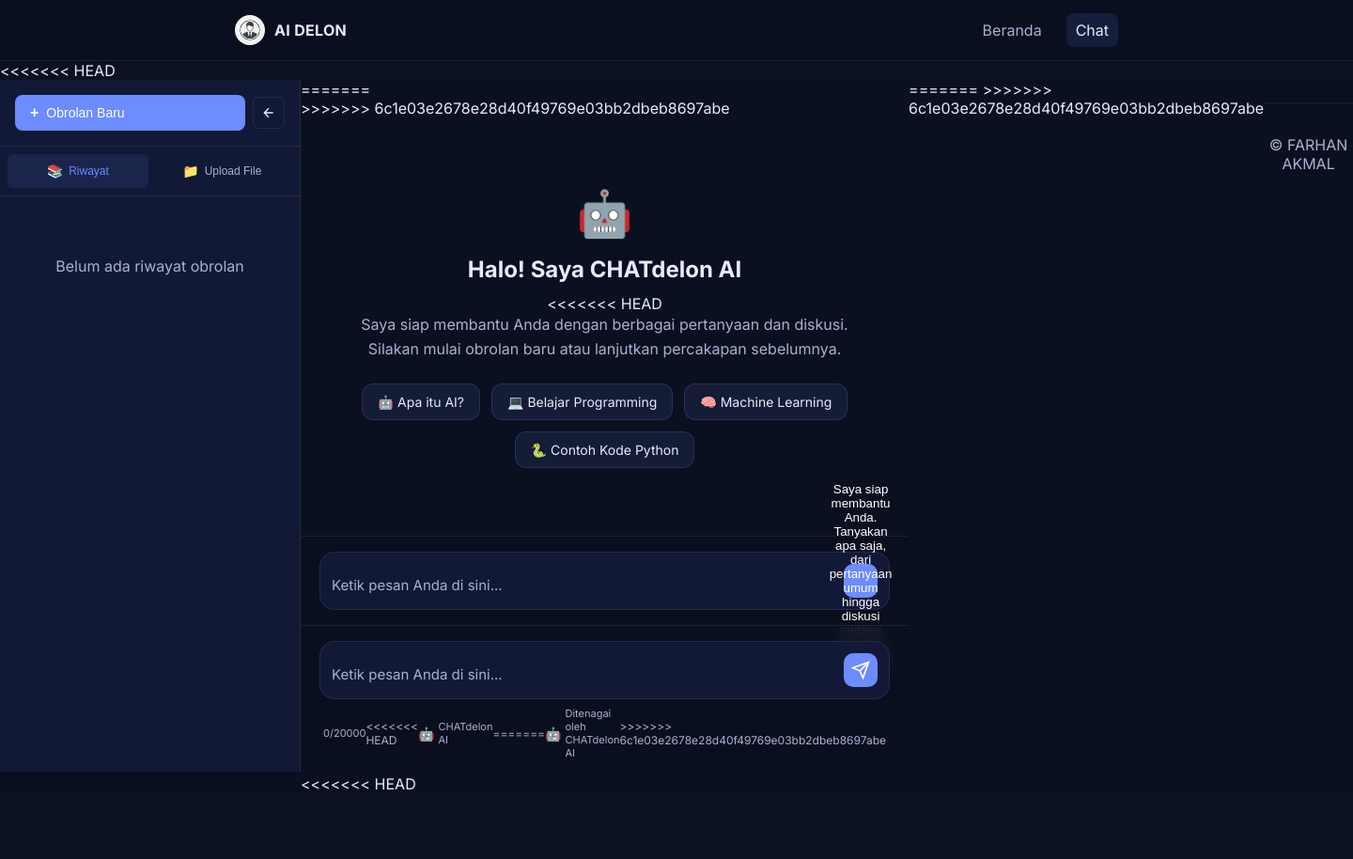
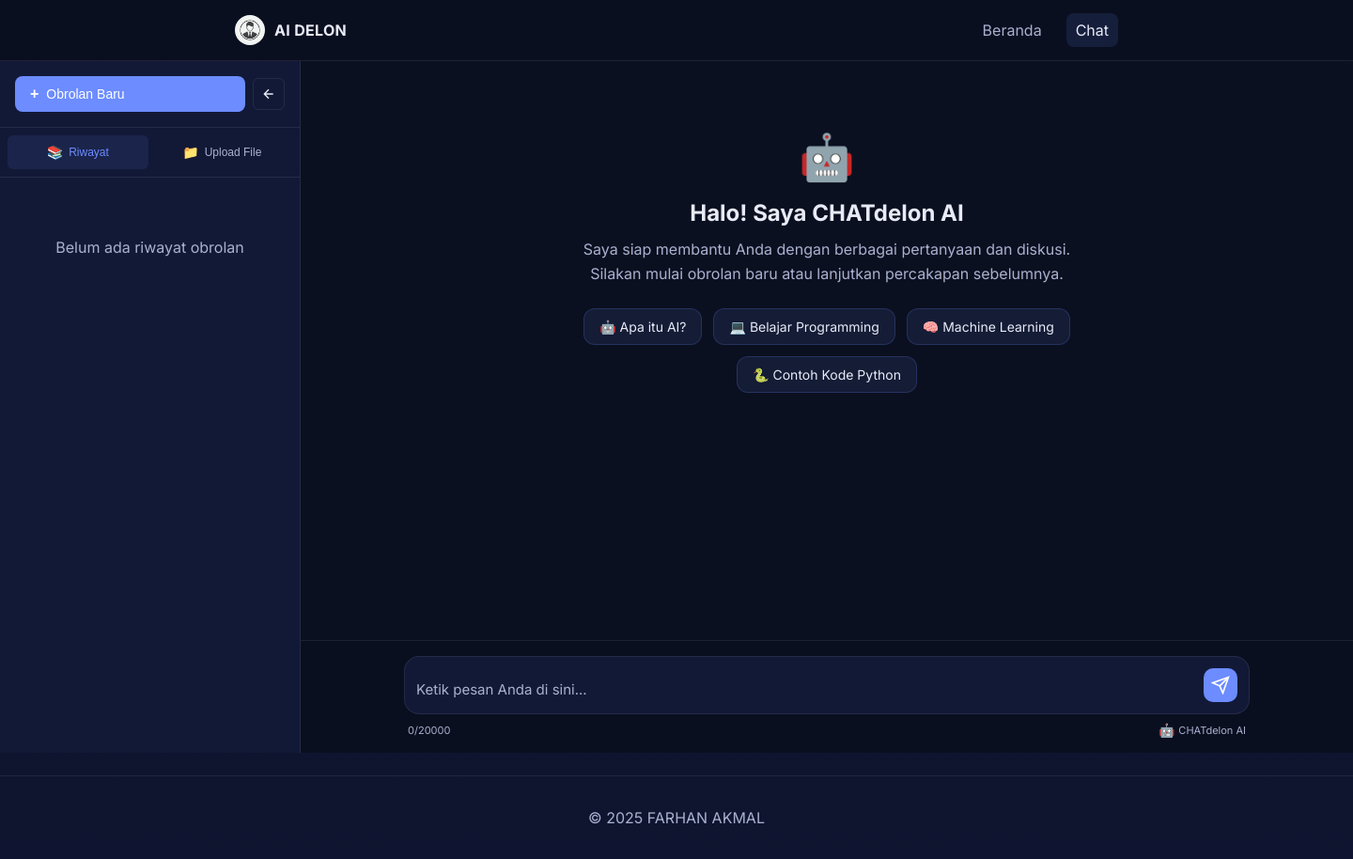
Before and after one commit to sidelon121/chat-delon, a Flask app: page /chat in a window 1440 px wide. Shown: the whole page at 94% size. Before the commit the page ends 840 px from the top, so only its background shows below. Run offline with Flask 3, Linux system fonts and the light colour scheme; data that the repository does not hold is empty.

Commit message:
Update chat.html

```diff
--- a/templates/chat.html
+++ b/templates/chat.html
@@ -29,7 +29,6 @@
         </div>
     </header>
 
-<<<<<<< HEAD
     <!-- Main Chat Container dengan Sidebar -->
     <div class="chat-app-container">
         <!-- Sidebar -->
@@ -118,16 +117,10 @@
 
         <!-- Main Chat Area -->
         <div class="main-chat-area" id="mainChatArea">
-=======
-    <main class="chat-container">
-        <div class="chat-wrapper">
-            <!-- Chat Messages Area -->
->>>>>>> 6c1e03e2678e28d40f49769e03bb2dbeb8697abe
             <div class="chat-messages" id="chatMessages">
                 <div class="welcome-message">
                     <div class="welcome-icon">🤖</div>
                     <h2>Halo! Saya CHATdelon AI</h2>
-<<<<<<< HEAD
                     <p>Saya siap membantu Anda dengan berbagai pertanyaan dan diskusi. Silakan mulai obrolan baru atau lanjutkan percakapan sebelumnya.</p>
 
                     <div class="suggestions">
@@ -154,22 +147,6 @@
                         <textarea id="userInput" class="chat-input" placeholder="Ketik pesan Anda di sini..." rows="1" maxlength="20000"></textarea>
                         <button type="submit" class="send-button" id="sendButton" aria-label="Kirim pesan">
                             <svg width="20" height="20" viewBox="0 0 24 24" fill="none" stroke="currentColor" stroke-width="2">
-=======
-                    <p>Saya siap membantu Anda. Tanyakan apa saja, dari pertanyaan umum hingga diskusi tentang apa saja
-                        yang anda inginkan.</p>
-                </div>
-            </div>
-
-            <!-- Chat Input Area -->
-            <div class="chat-input-container">
-                <form id="chatForm" class="chat-form">
-                    <div class="input-wrapper">
-                        <textarea id="userInput" class="chat-input" placeholder="Ketik pesan Anda di sini..." rows="1"
-                            maxlength="2000"></textarea>
-                        <button type="submit" class="send-button" id="sendButton" aria-label="Kirim pesan">
-                            <svg width="20" height="20" viewBox="0 0 24 24" fill="none" stroke="currentColor"
-                                stroke-width="2">
->>>>>>> 6c1e03e2678e28d40f49769e03bb2dbeb8697abe
                                 <line x1="22" y1="2" x2="11" y2="13"></line>
                                 <polygon points="22 2 15 22 11 13 2 9 22 2"></polygon>
                             </svg>
@@ -177,20 +154,12 @@
                     </div>
                     <div class="input-footer">
                         <span class="char-count"><span id="charCount">0</span>/20000</span>
-<<<<<<< HEAD
                         <span class="ai-info">CHATdelon AI</span>
-=======
-                        <span class="ai-info">Ditenagai oleh CHATdelon AI</span>
->>>>>>> 6c1e03e2678e28d40f49769e03bb2dbeb8697abe
                     </div>
                 </form>
             </div>
         </div>
-<<<<<<< HEAD
     </div>
-=======
-    </main>
->>>>>>> 6c1e03e2678e28d40f49769e03bb2dbeb8697abe
 
     <footer class="site-footer">
         <div class="container">
@@ -199,19 +168,15 @@
     </footer>
 
     <script>
-<<<<<<< HEAD
         // DOM Elements
         const sidebar = document.getElementById('sidebar');
         const sidebarToggle = document.getElementById('sidebarToggle');
         const mainChatArea = document.getElementById('mainChatArea');
-=======
->>>>>>> 6c1e03e2678e28d40f49769e03bb2dbeb8697abe
         const chatMessages = document.getElementById('chatMessages');
         const chatForm = document.getElementById('chatForm');
         const userInput = document.getElementById('userInput');
         const sendButton = document.getElementById('sendButton');
         const charCount = document.getElementById('charCount');
-<<<<<<< HEAD
         const newChatBtn = document.getElementById('newChatBtn');
         const sidebarTabs = document.querySelectorAll('.sidebar-tab');
         const historyList = document.getElementById('historyList');
@@ -340,27 +305,6 @@
             updateCharCount();
         }
 
-=======
-
-        // Auto-resize textarea
-        userInput.addEventListener('input', function () {
-            this.style.height = 'auto';
-            this.style.height = Math.min(this.scrollHeight, 150) + 'px';
-            charCount.textContent = this.value.length;
-        });
-
-        // Handle Enter key (Shift+Enter for new line, Enter to send)
-        userInput.addEventListener('keydown', function (e) {
-            if (e.key === 'Enter' && !e.shiftKey) {
-                e.preventDefault();
-                if (this.value.trim()) {
-                    chatForm.dispatchEvent(new Event('submit'));
-                }
-            }
-        });
-
-        // Scroll to bottom function
->>>>>>> 6c1e03e2678e28d40f49769e03bb2dbeb8697abe
         function scrollToBottom() {
             chatMessages.scrollTo({
                 top: chatMessages.scrollHeight,
@@ -368,12 +312,7 @@
             });
         }
 
-<<<<<<< HEAD
         function addMessage(content, isUser = false, isLoading = false, fileInfo = null) {
-=======
-        // Add message to chat
-        function addMessage(content, isUser = false, isLoading = false) {
->>>>>>> 6c1e03e2678e28d40f49769e03bb2dbeb8697abe
             const messageDiv = document.createElement('div');
             messageDiv.className = `message ${isUser ? 'user-message' : 'ai-message'}`;
 
@@ -388,7 +327,6 @@
                     </div>
                 `;
             } else {
-<<<<<<< HEAD
                 // Convert newlines to <br> and handle basic formatting
                 const formattedContent = content
                     .replace(/\n/g, '<br>')
@@ -442,18 +380,10 @@
                         </div>
                     `;
                 }
-=======
-                messageDiv.innerHTML = `
-                    <div class="message-content">
-                        <div class="message-text">${content}</div>
-                    </div>
-                `;
->>>>>>> 6c1e03e2678e28d40f49769e03bb2dbeb8697abe
             }
 
             chatMessages.appendChild(messageDiv);
             scrollToBottom();
-<<<<<<< HEAD
 
             // Setup action buttons untuk pesan AI baru
             if (!isUser && !isLoading) {
@@ -524,12 +454,6 @@
             });
         }
 
-=======
-            return messageDiv;
-        }
-
-        // Remove welcome message
->>>>>>> 6c1e03e2678e28d40f49769e03bb2dbeb8697abe
         function removeWelcomeMessage() {
             const welcome = document.querySelector('.welcome-message');
             if (welcome) {
@@ -537,21 +461,7 @@
             }
         }
 
-<<<<<<< HEAD
         async function handleChatSubmit(e) {
-=======
-        // Send suggestion
-        function sendSuggestion(text) {
-            userInput.value = text;
-            userInput.style.height = 'auto';
-            userInput.style.height = Math.min(userInput.scrollHeight, 150) + 'px';
-            charCount.textContent = text.length;
-            chatForm.dispatchEvent(new Event('submit'));
-        }
-
-        // Handle form submission
-        chatForm.addEventListener('submit', async function (e) {
->>>>>>> 6c1e03e2678e28d40f49769e03bb2dbeb8697abe
             e.preventDefault();
 
             const message = userInput.value.trim();
@@ -566,11 +476,7 @@
             // Clear input
             userInput.value = '';
             userInput.style.height = 'auto';
-<<<<<<< HEAD
             updateCharCount();
-=======
-            charCount.textContent = '0';
->>>>>>> 6c1e03e2678e28d40f49769e03bb2dbeb8697abe
 
             // Disable form
             sendButton.disabled = true;
@@ -585,14 +491,10 @@
                     headers: {
                         'Content-Type': 'application/json',
                     },
-<<<<<<< HEAD
                     body: JSON.stringify({
                         message: message,
                         conversation_id: currentConversationId
                     })
-=======
-                    body: JSON.stringify({ message: message })
->>>>>>> 6c1e03e2678e28d40f49769e03bb2dbeb8697abe
                 });
 
                 const data = await response.json();
@@ -601,7 +503,6 @@
                 loadingMessage.remove();
 
                 if (data.success) {
-<<<<<<< HEAD
                     addMessage(data.response, false);
 
                     // Update conversation ID if this is a new conversation
@@ -617,24 +518,12 @@
                 loadingMessage.remove();
                 addMessage('❌ Error: Gagal terhubung ke server', false);
                 console.error('Chat error:', error);
-=======
-                    // Format response (preserve newlines)
-                    const formattedResponse = data.response.replace(/\n/g, '<br>');
-                    addMessage(formattedResponse, false);
-                } else {
-                    addMessage(`❌ Error: ${data.error || 'Terjadi kesalahan'}`, false);
-                }
-            } catch (error) {
-                loadingMessage.remove();
-                addMessage(`❌ Error: Gagal terhubung ke server. ${error.message}`, false);
->>>>>>> 6c1e03e2678e28d40f49769e03bb2dbeb8697abe
             } finally {
                 // Re-enable form
                 sendButton.disabled = false;
                 userInput.disabled = false;
                 userInput.focus();
             }
-<<<<<<< HEAD
         }
 
         // File Upload Functions
@@ -905,26 +794,16 @@
         }
 
         // Get provider info
-=======
-        });
-
-        // Get provider info on load
->>>>>>> 6c1e03e2678e28d40f49769e03bb2dbeb8697abe
         fetch('/api/provider')
             .then(res => res.json())
             .then(data => {
                 if (data.provider) {
-<<<<<<< HEAD
-=======
-                    const badge = document.getElementById('providerBadge');
->>>>>>> 6c1e03e2678e28d40f49769e03bb2dbeb8697abe
                     const providerNames = {
                         'openai': 'ChatGPT',
                         'deepseek': 'DeepSeek',
                         'groq': 'Groq',
                         'anthropic': 'Claude'
                     };
-<<<<<<< HEAD
                     const badgeElement = document.getElementById('providerBadge');
                     if (badgeElement) {
                         badgeElement.textContent = providerNames[data.provider] || data.provider;
@@ -932,15 +811,6 @@
                 }
             })
             .catch(err => console.log('Could not fetch provider info'));
-=======
-                    badge.textContent = providerNames[data.provider] || 'Open Source AI';
-                }
-            })
-            .catch(err => console.log('Could not fetch provider info'));
-
-        // Set current year
-        document.getElementById('year').textContent = new Date().getFullYear();
->>>>>>> 6c1e03e2678e28d40f49769e03bb2dbeb8697abe
     </script>
 </body>
 
```
